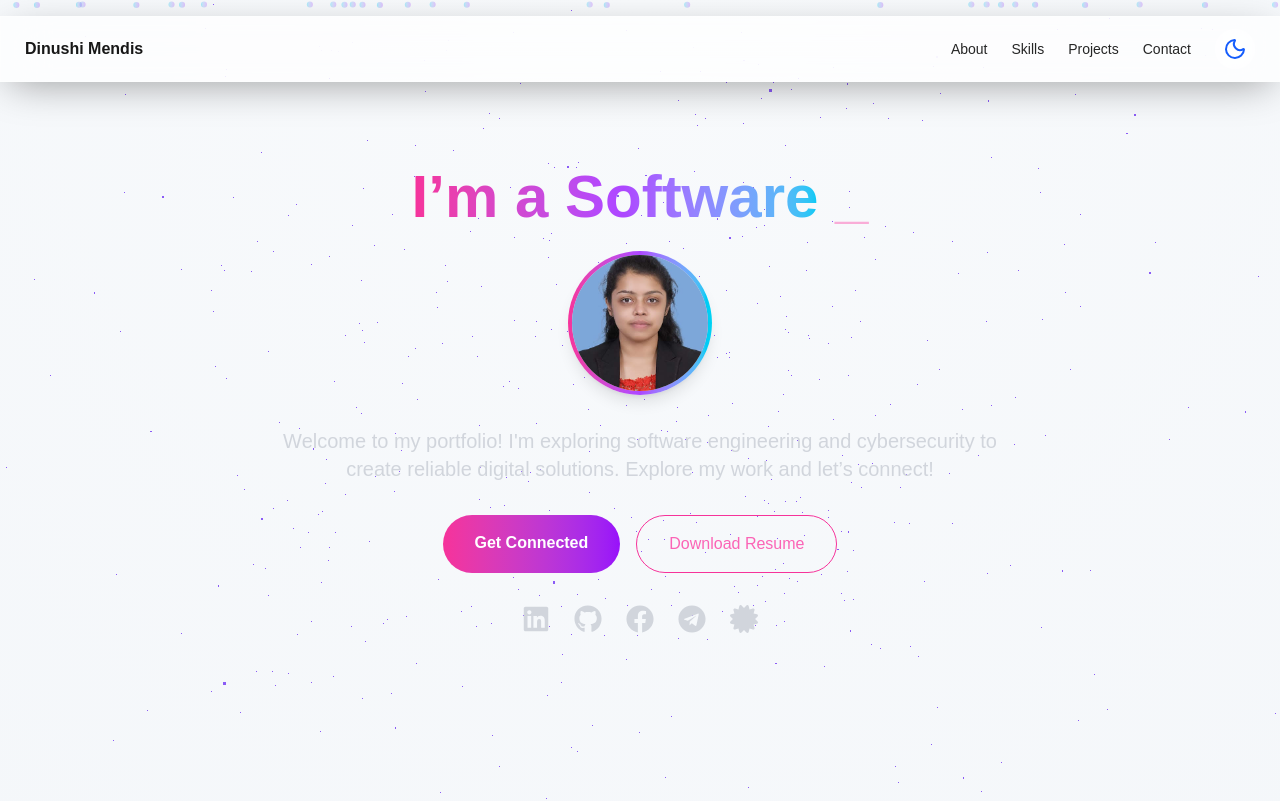
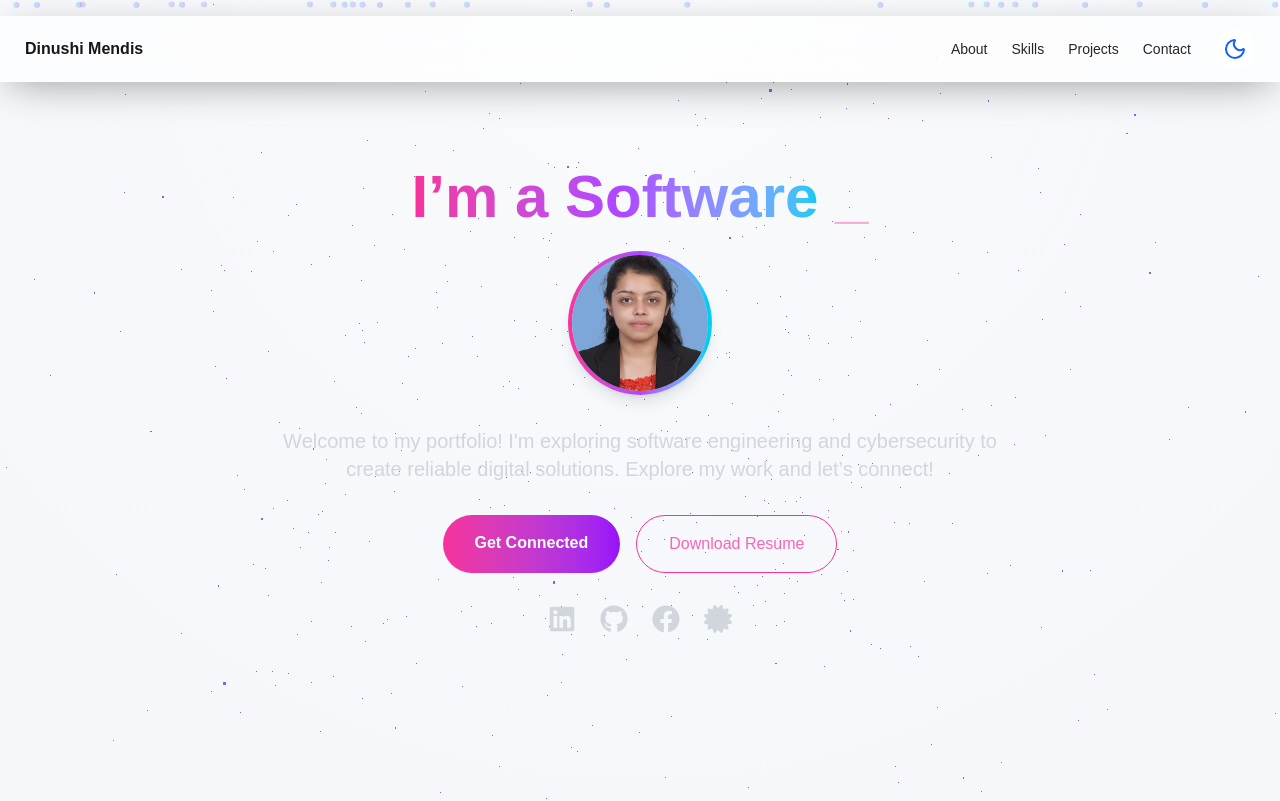
Before and after one commit to IDMendis/portfolio, a Next.js app: page / in a window 1280 px wide. Shown: the top 801 px of the page. Built offline with nearby package versions, Linux system fonts and the light colour scheme.

Commit message:
updated certifications caeds

```diff
--- a/components/Hero.tsx
+++ b/components/Hero.tsx
@@ -94,7 +94,7 @@
   </a>
 
   <a
-    href="https://github.com/YOUR_GITHUB"
+    href="https://github.com/IDMendis"
     target="_blank"
     rel="noopener noreferrer"
     className="text-gray-300 hover:text-white transition transform hover:scale-125 hover:drop-shadow-[0_0_10px_rgba(236,72,153,0.6)]
@@ -112,14 +112,14 @@
     <FaFacebook size={28} />
   </a>
 
-  <a
+  {/* <a
     href="https://t.me/YOUR_TELEGRAM"
     target="_blank"
     rel="noopener noreferrer"
     className="text-gray-300 hover:text-[#229ED9] transition transform hover:scale-125 hover:drop-shadow-[0_0_10px_rgba(236,72,153,0.6)]"
   >
     <FaTelegram size={28} />
-  </a>
+  </a> */}
 
   <a
     href="https://www.credly.com/users/YOUR_CREDLY"
```
